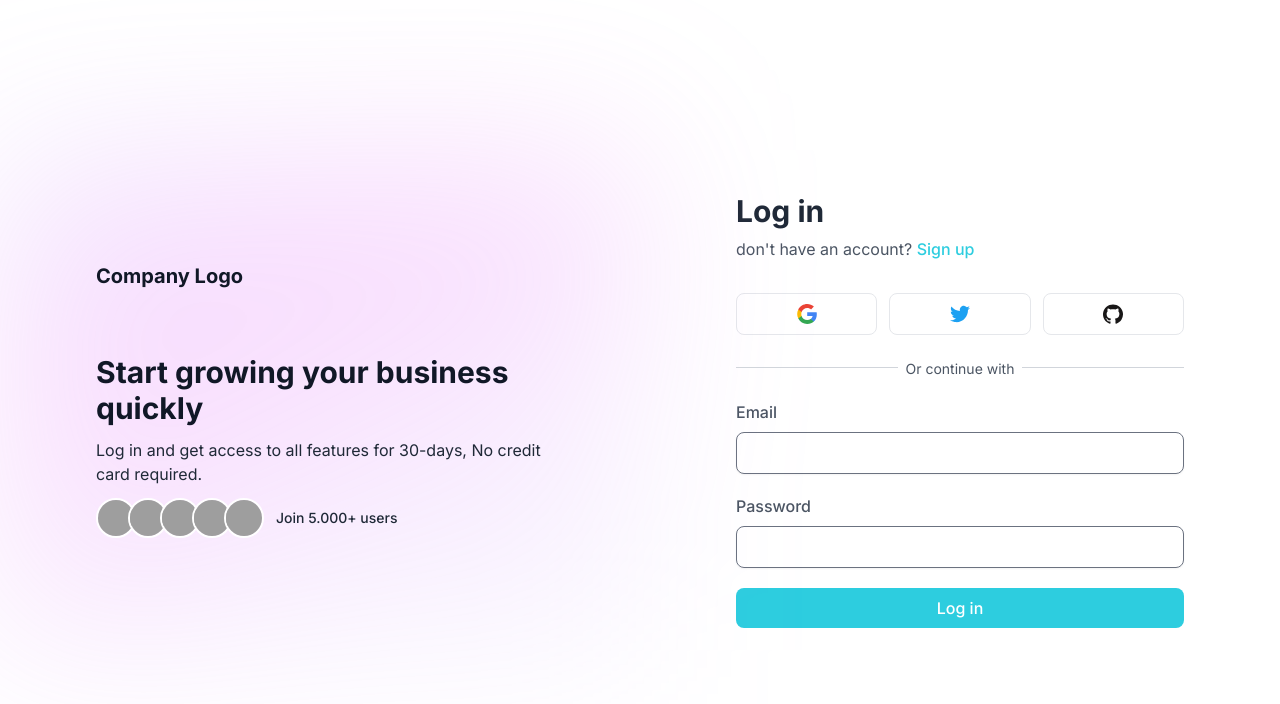
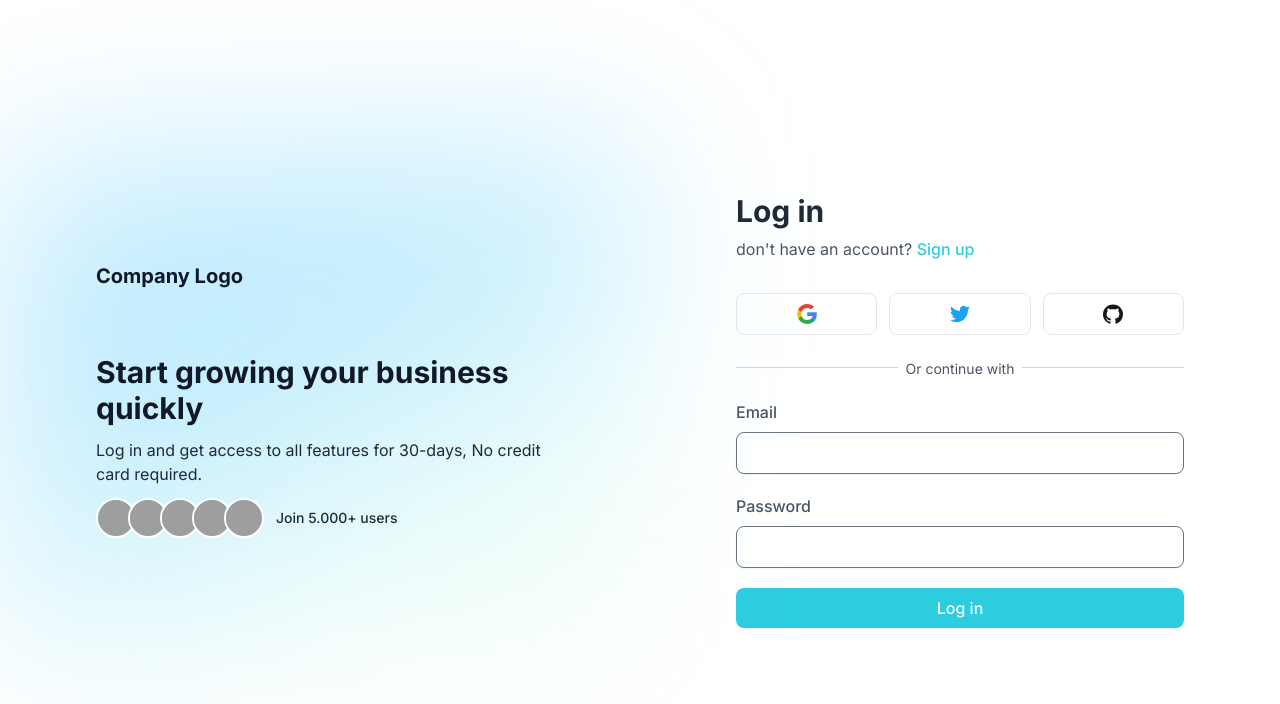
Before and after one commit to coventen/coventen, a Next.js app: page /auth/login in a window 1280 px wide. Shown: the top 704 px of the page. Built offline with nearby package versions, Linux system fonts and the light colour scheme; grey boxes are pictures that could not be loaded.

Commit message:
signup and log in page updated

```diff
--- a/src/app/auth/login/page.tsx
+++ b/src/app/auth/login/page.tsx
@@ -29,7 +29,7 @@ export default function Login() {
                 <div
                     className="absolute inset-0 my-auto h-[500px]"
                     style={{
-                        background: "linear-gradient(152.92deg, rgba(192, 132, 252, 0.2) 4.54%, rgba(232, 121, 249, 0.26) 34.2%, rgba(192, 132, 252, 0.1) 77.55%)", filter: "blur(85px)"
+                        background: "linear-gradient(152.92deg, rgba(0, 177, 253, 0.2) 4.54%, rgba(0, 177, 253, 0.26) 34.2%, rgba(113, 250, 202, 0.1) 77.55%)", filter: "blur(85px)"
                     }}
                 >
 
--- a/src/app/auth/signup/page.tsx
+++ b/src/app/auth/signup/page.tsx
@@ -46,9 +46,11 @@ export default function Login() {
                     </div>
                 </div>
                 <div
+
+
                     className="absolute inset-0 my-auto h-[500px]"
                     style={{
-                        background: "linear-gradient(152.92deg, rgba(192, 132, 252, 0.2) 4.54%, rgba(232, 121, 249, 0.26) 34.2%, rgba(192, 132, 252, 0.1) 77.55%)", filter: "blur(85px)"
+                        background: "linear-gradient(152.92deg, rgba(0, 177, 253, 0.2) 4.54%, rgba(0, 177, 253, 0.26) 34.2%, rgba(113, 250, 202, 0.1) 77.55%)", filter: "blur(85px)"
                     }}
                 >
 
```
